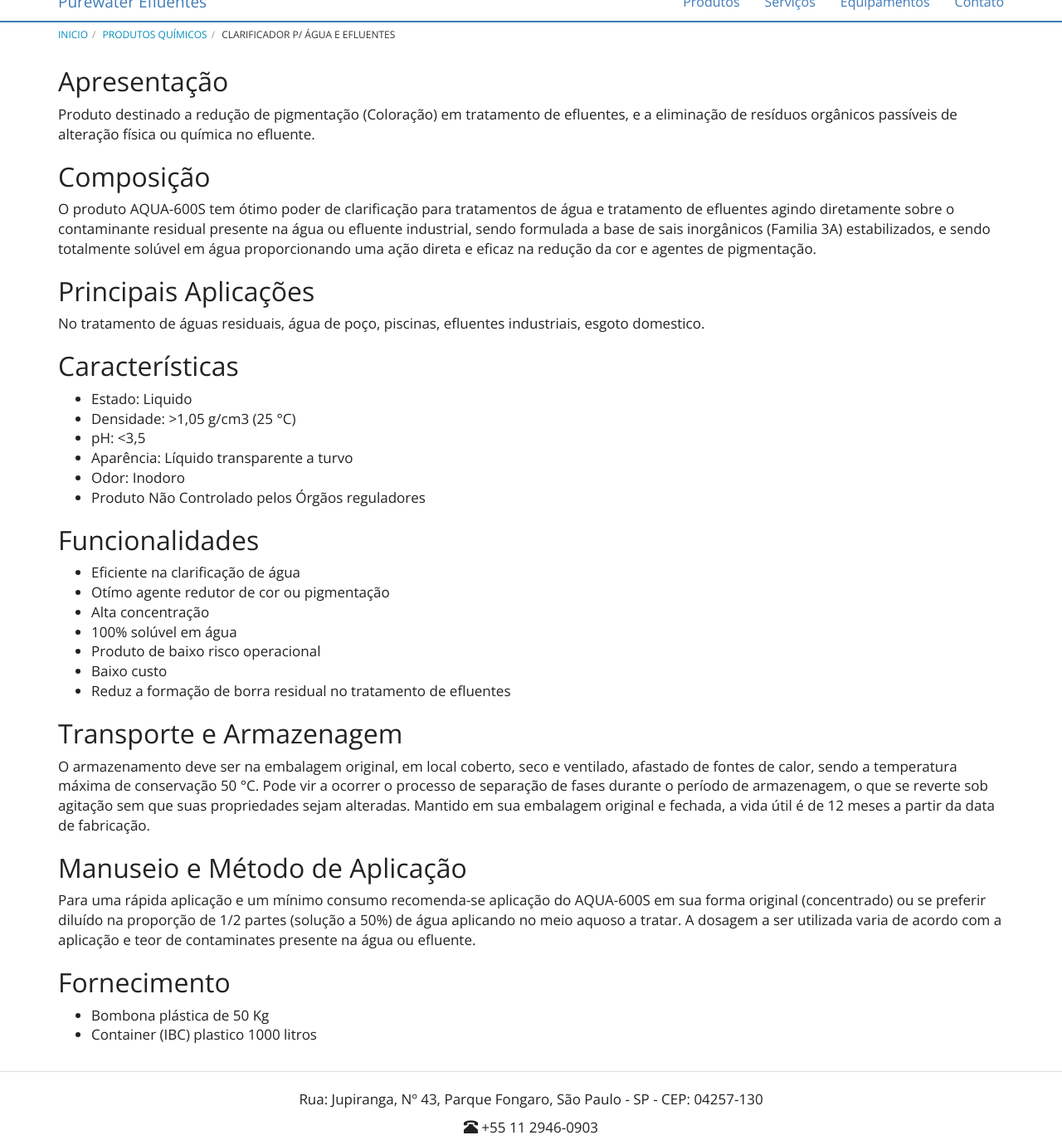
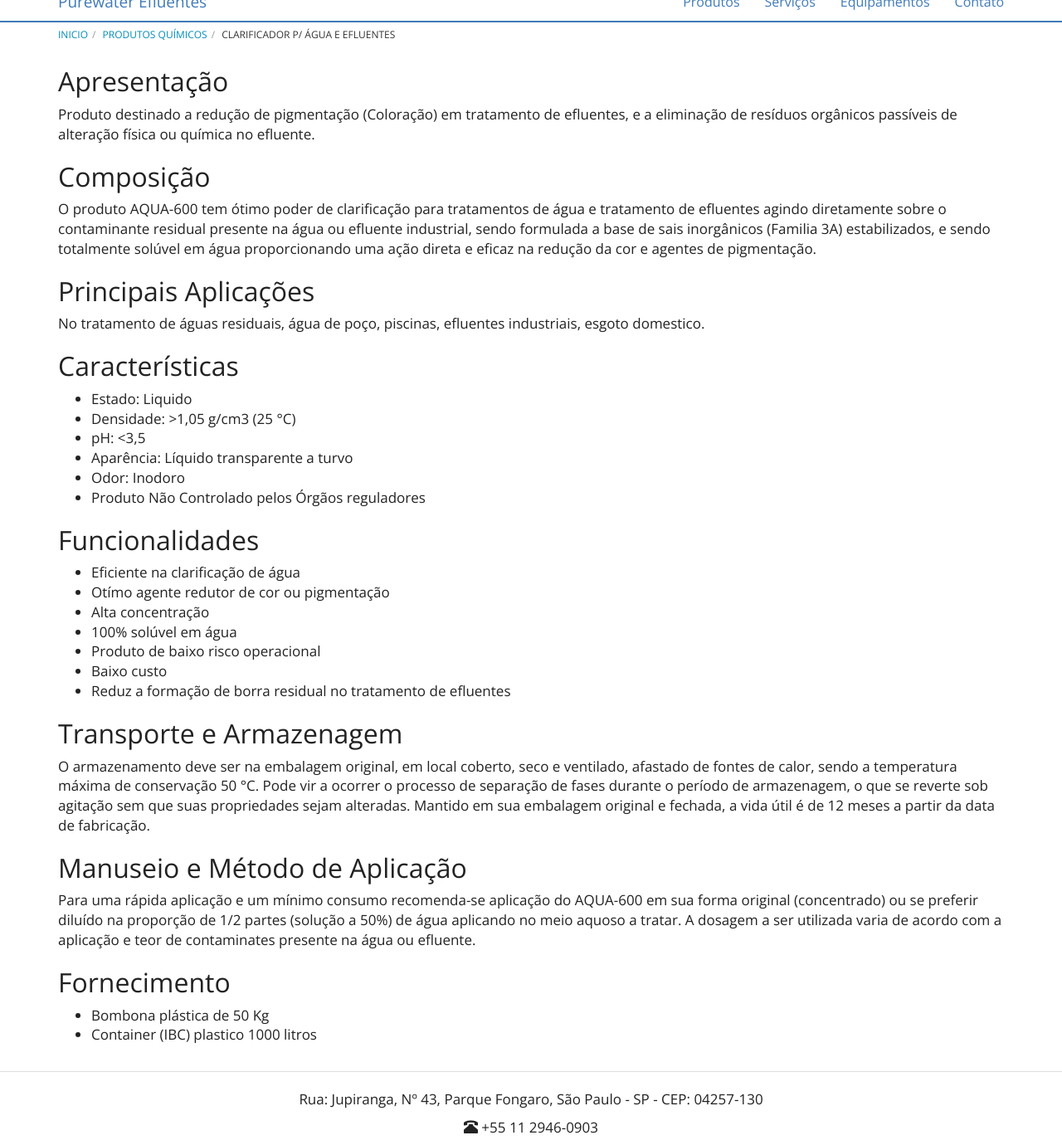
Before and after one commit to purewaterefluentes/purewaterefluentes.github.io, a Jekyll site: the page built from produtos/clarificador-agua-efluentes.md, in a window 1280 px wide and 1400 px high, scrolled down 278 px, cut to the strip 20-1400 px from the top of the window. Shown: the whole strip at 83% size. Built offline with Jekyll 4.4.1, drawn with Linux system fonts in a browser that asks for light colours; nearby versions of some CDN libraries; library files that are not in the unit come from our copies.

Commit message:
Update clarificador-agua-efluentes.md

```diff
--- a/produtos/clarificador-agua-efluentes.md
+++ b/produtos/clarificador-agua-efluentes.md
@@ -9,7 +9,7 @@
 Produto destinado a redução de pigmentação (Coloração) em tratamento de efluentes, e a eliminação de resíduos orgânicos passíveis de alteração física ou química no efluente.
 
 ## Composição
-O produto AQUA-600S tem ótimo poder de clarificação para tratamentos de água e tratamento de efluentes agindo diretamente sobre o contaminante residual presente na água ou efluente industrial, sendo formulada a base de sais inorgânicos (Familia 3A) estabilizados, e sendo totalmente solúvel em água proporcionando uma ação direta e eficaz na redução da cor e agentes de pigmentação.
+O produto AQUA-600 tem ótimo poder de clarificação para tratamentos de água e tratamento de efluentes agindo diretamente sobre o contaminante residual presente na água ou efluente industrial, sendo formulada a base de sais inorgânicos (Familia 3A) estabilizados, e sendo totalmente solúvel em água proporcionando uma ação direta e eficaz na redução da cor e agentes de pigmentação.
 
 ## Principais Aplicações
 No tratamento de águas residuais, água de poço, piscinas, efluentes industriais, esgoto domestico.
@@ -39,7 +39,7 @@
 Mantido em sua embalagem original e fechada, a vida útil é de 12 meses a partir da data de  fabricação.
 
 ## Manuseio e Método de Aplicação
-Para uma rápida aplicação e um mínimo consumo recomenda-se aplicação do AQUA-600S em sua forma original (concentrado) ou se preferir diluído na proporção de 1/2 partes (solução a 50%) de água aplicando no meio aquoso a tratar.
+Para uma rápida aplicação e um mínimo consumo recomenda-se aplicação do AQUA-600 em sua forma original (concentrado) ou se preferir diluído na proporção de 1/2 partes (solução a 50%) de água aplicando no meio aquoso a tratar.
 A dosagem a ser utilizada varia de acordo com a aplicação e teor de contaminates presente na água ou efluente.
 
 ## Fornecimento
```
